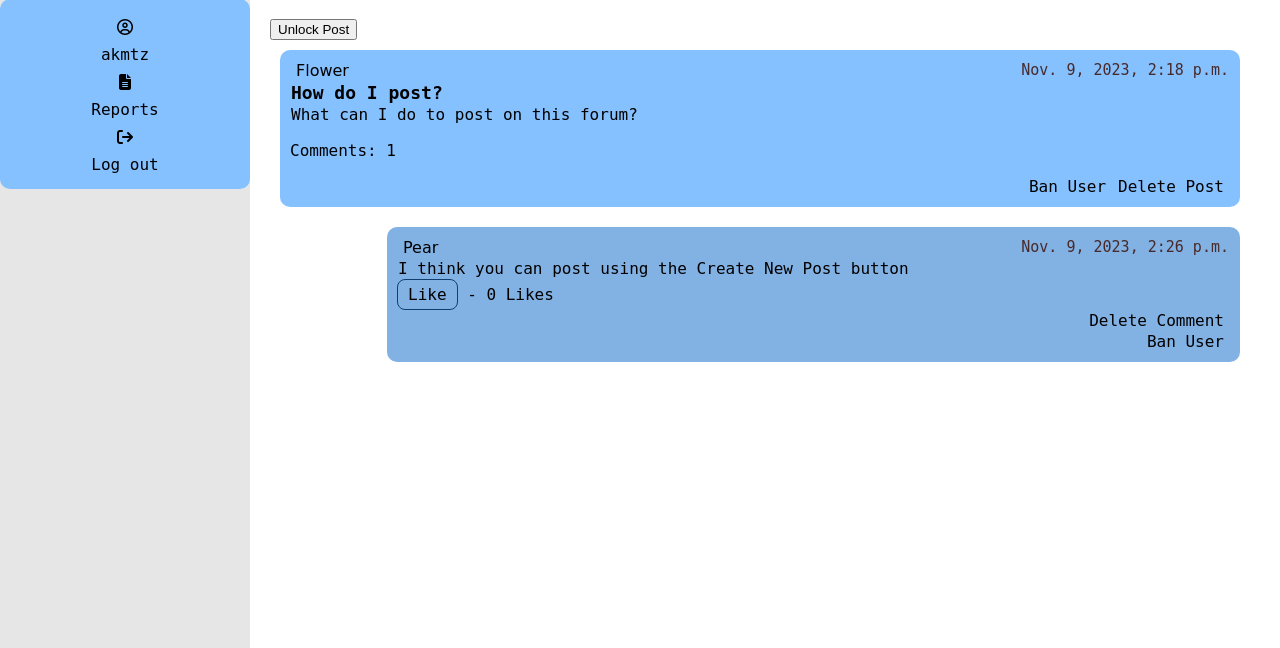
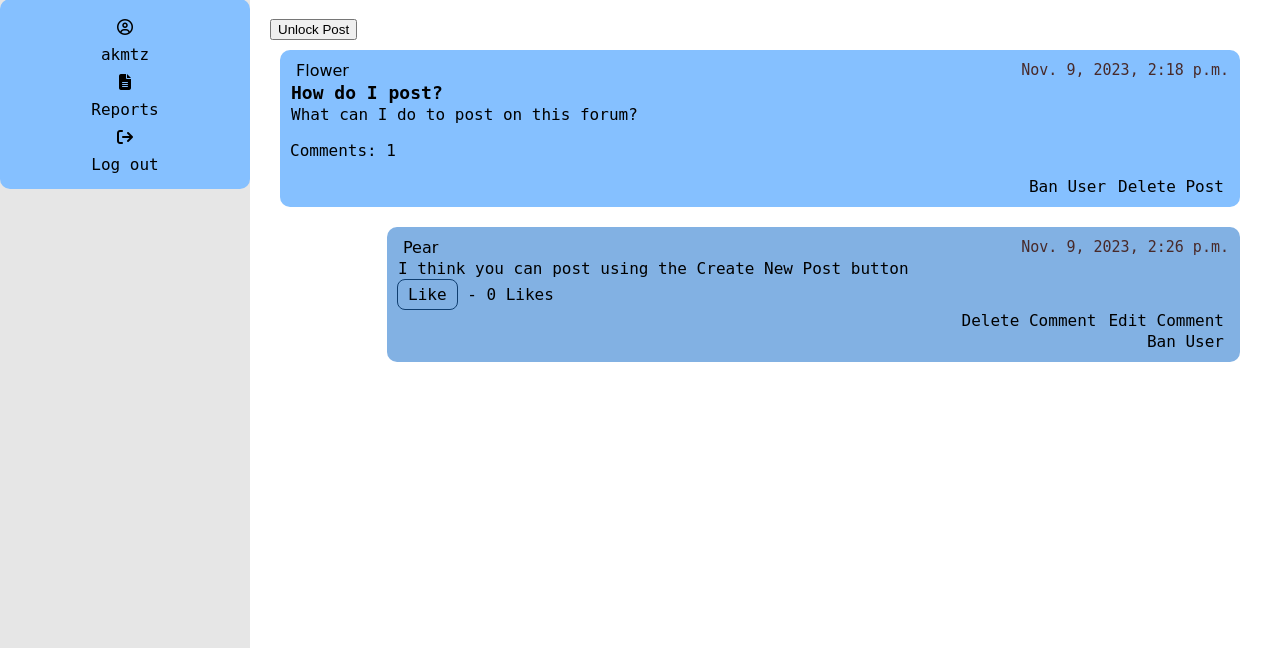
Before and after one commit to clg875/UR-Spaces, a Django app: a page that uses URSpaces/myapp/templates/posts.html in a window 1280 px wide. Shown: the part 92-740 px from the top of the page. Run offline with Django 4.2, Linux system fonts and the light colour scheme; a user stored in the database is signed in; data comes from the database, SQL or seed files in the repository; parts of the project's set-up code (start-up, migrations or seed data) failed here and were passed over; some libraries are stand-ins or nearby versions.

Commit message:
posts.html

```diff
--- a/URSpaces/myapp/templates/posts.html
+++ b/URSpaces/myapp/templates/posts.html
@@ -115,16 +115,21 @@
             </div>
 
             <!-- Comment Buttons available-->
+            <!--My try-->
+            <div class="comment-actions">
+            <input type="button" onclick="revealComment('field{{field.id}}', 'field{{firstCommentId}}')" value="Edit Comment" class="btn2">
+             <!--My try-->
             {%if  field.User_ID.User_ID.username  == request.user.username or moderator is not None%}
             <form action="{% url 'comment_update' post.slug  field.id %}" method="POST" id="deleteCommentForm" onsubmit="return confirmAction(event);">
             {% csrf_token %}
             <input type="submit" value="Delete Comment" class="btn2" name="deleteComment_btn">
             </form>
+            </div>
             {%endif%}
 
             {%if moderator is None %}
               {%if  field.User_ID.User_ID.username  == request.user.username%}
-              <input type="button", onclick="revealComment('field{{field.id}}', 'field{{firstCommentId}}')", value="Edit Comment" class="btn2">
+              <!--I delete this: <input type="button", onclick="revealComment('field{{field.id}}', 'field{{firstCommentId}}')", value="edit Comment" class="btn2">-->
               {%else%}
                 {%if field.reported == False%}
                 <form action="{% url 'comment_update' post.slug  field.id %}" method="POST" id="reportCommentForm" onsubmit="return confirmAction(event)">
```
